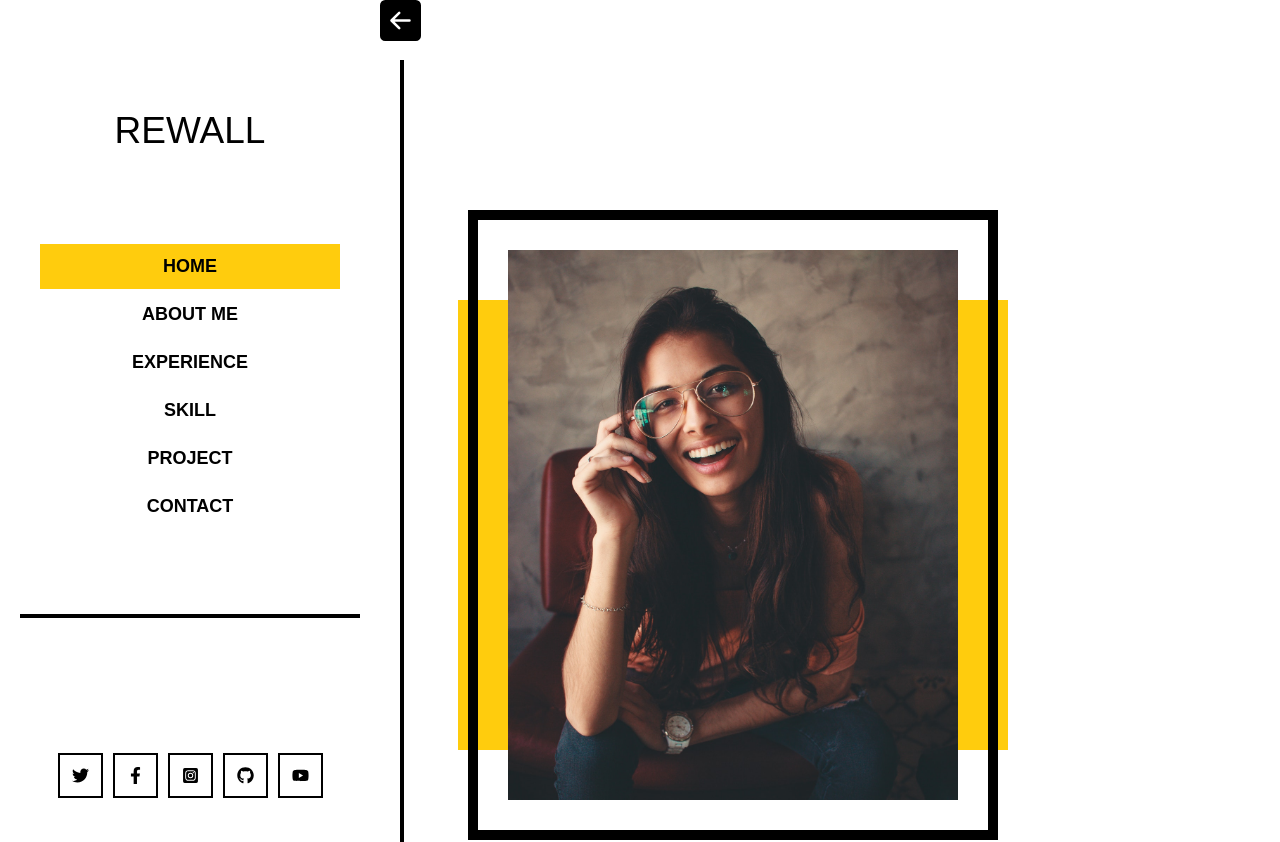
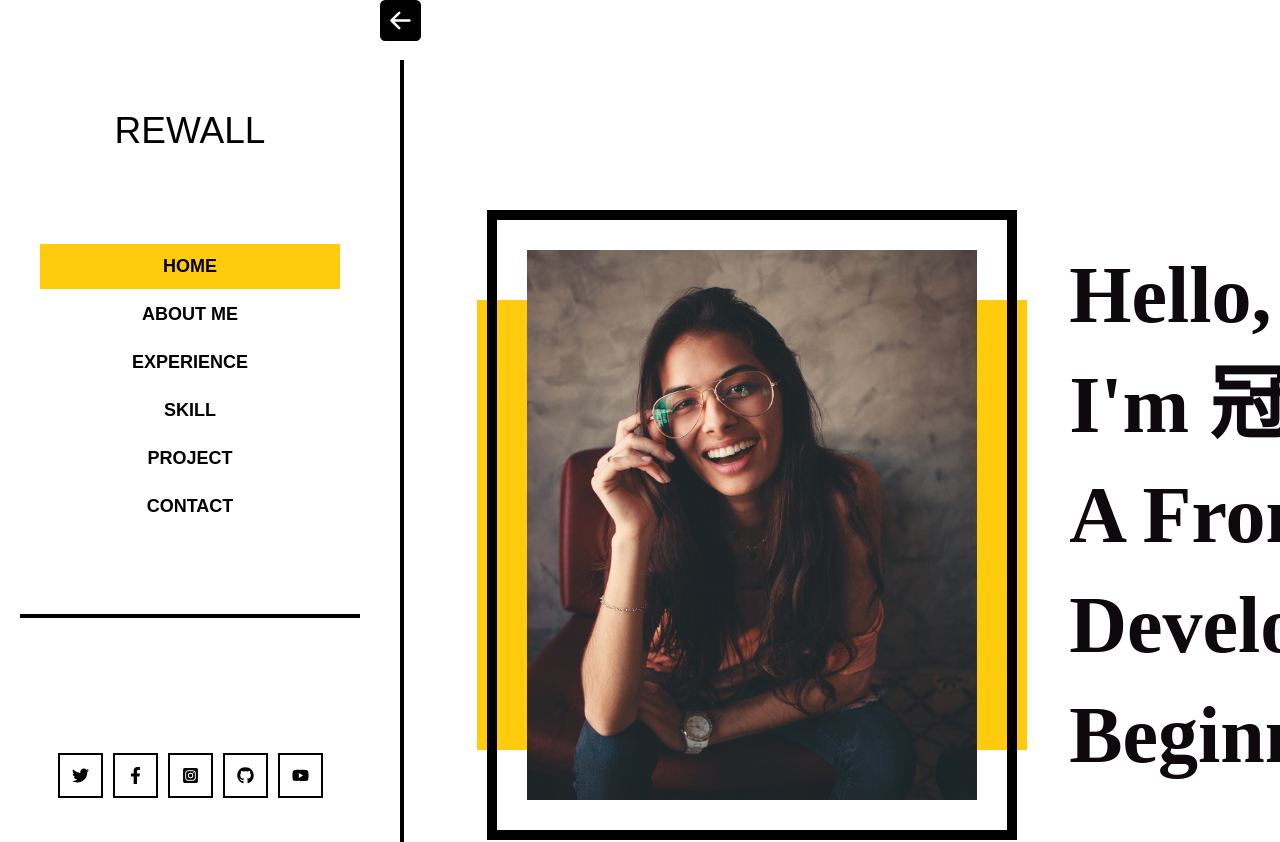
Before and after one commit to g01965250/resume, a React (Create React App) app: page / in a window 1280 px wide. Shown: the top 842 px of the page. Built offline with nearby package versions, Linux system fonts and the light colour scheme.

Commit message:
home display-flex update

```diff
--- a/src/App.css
+++ b/src/App.css
@@ -105,6 +105,12 @@ display: flex;
   display: flex;
   justify-content: center;
   align-items: center;
+}
+.home-content{
+  display: flex;
+  justify-content: center;
+  align-items: center;
+  max-width: 1200px;
 }
 .home-title-wrapper{
   width: 50%;
```
